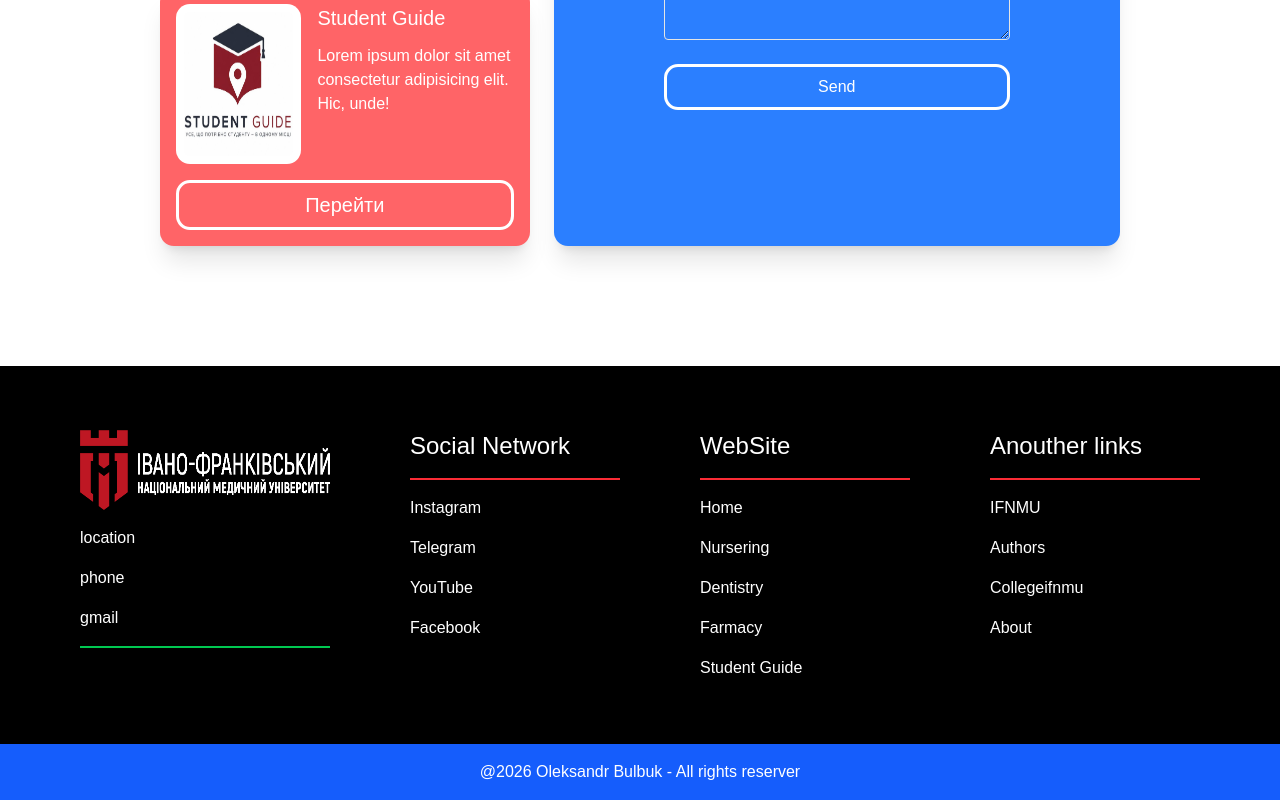
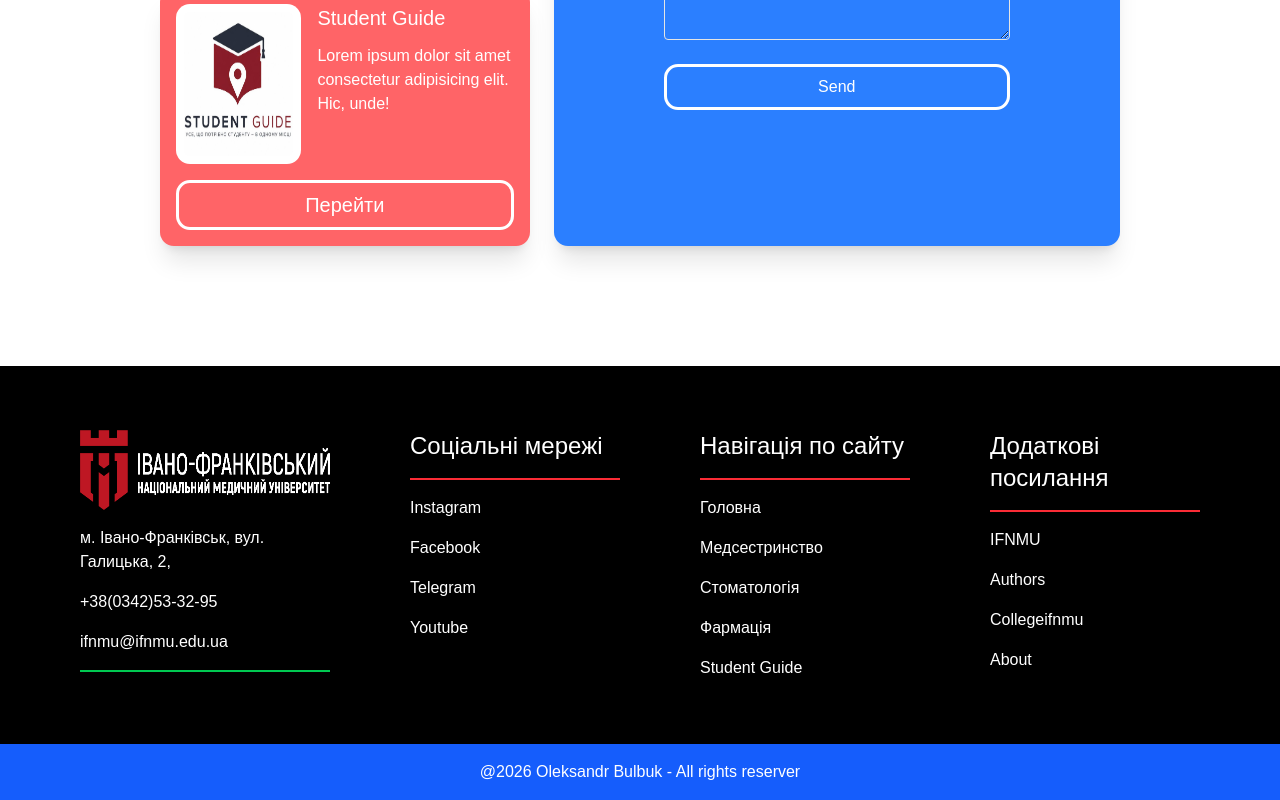
Before and after one commit to obulbuk07/newEducationHub, a React (Vite) app: page / in a window 1280 px wide. Shown: the part 1984-2784 px from the top of the page. Built offline with nearby package versions, Linux system fonts and the light colour scheme.

Commit message:
Add some info to Footer

```diff
--- a/src/components/Footer.jsx
+++ b/src/components/Footer.jsx
@@ -1,31 +1,31 @@
 import ifnmu from "../img/big_ifnmu_logo.png"
-function Footer(){
+function Footer({activeContent, onContentChange}){
     return(
         <footer className="w-4/4 mt-30 p-0" >
             <div className="w-4/4  grid grid-cols-4 bg-black text-white gap-10 py-16 px-20">
             <div className="flex flex-col gap-4">
                 <img className="h-20" src={ifnmu} alt="" />
-                <p >location</p>
-                <p>phone</p>
-                <p className="border-b-2 border-green-500 pb-4" >gmail</p>
+                <p >м. Івано-Франківськ, вул. Галицька, 2,</p>
+                <p>+38(0342)53-32-95</p>
+                <p className="border-b-2 border-green-500 pb-4" >ifnmu@ifnmu.edu.ua</p>
             </div>
             <div className="flex flex-col gap-4 pl-10" >
-                <h1 className="text-2xl border-b-2 border-red-500 pb-4" >Social Network</h1>
-                <p>Instagram</p>
-                <p>Telegram</p>
-                <p>YouTube</p>
-                <p>Facebook</p>
+                <h1 className="text-2xl border-b-2 border-red-500 pb-4" >Соціальні мережі</h1>
+                <a className="hover:underline" href="https://www.instagram.com/collegeifnmu/">Instagram</a>
+                <a className="hover:underline" href="https://www.facebook.com/collegeifnmu/">Facebook</a>
+                <a className="hover:underline" href="https://t.me/collegeifnmu">Telegram</a>
+                <a className="hover:underline" href="https://youtu.be/2pyi5pXK-Pw">Youtube</a>
             </div>
             <div className="flex flex-col gap-4 pl-10" >
-                <h1 className="text-2xl border-b-2 border-red-500 pb-4" >WebSite</h1>
-                <p>Home</p>
-                <p>Nursering</p>
-                <p>Dentistry</p>
-                <p>Farmacy</p>
+                <h1 className="text-2xl border-b-2 border-red-500 pb-4" >Навігація по сайту</h1>
+                <p>Головна</p>
+                <p>Медсестринство</p>
+                <p>Стоматологія</p>
+                <p>Фармація</p>
                 <p>Student Guide</p>
             </div>
             <div className="flex flex-col gap-4 pl-10" >
-                <h1 className="text-2xl border-b-2 border-red-500 pb-4" >Anouther links</h1>
+                <h1 className="text-2xl border-b-2 border-red-500 pb-4" >Додаткові посилання</h1>
                 <p>IFNMU</p>
                 <p>Authors</p>
                 <p>Collegeifnmu</p>
--- a/src/pages/EducationHub.jsx
+++ b/src/pages/EducationHub.jsx
@@ -33,7 +33,7 @@ function EducationHub(){
             <div>
                 {renderContent()}
             </div>
-            <Footer/>
+            <Footer activeContent={activeContent} onContentChange={setActiveContent} />
         </div>
     )
 }
```
